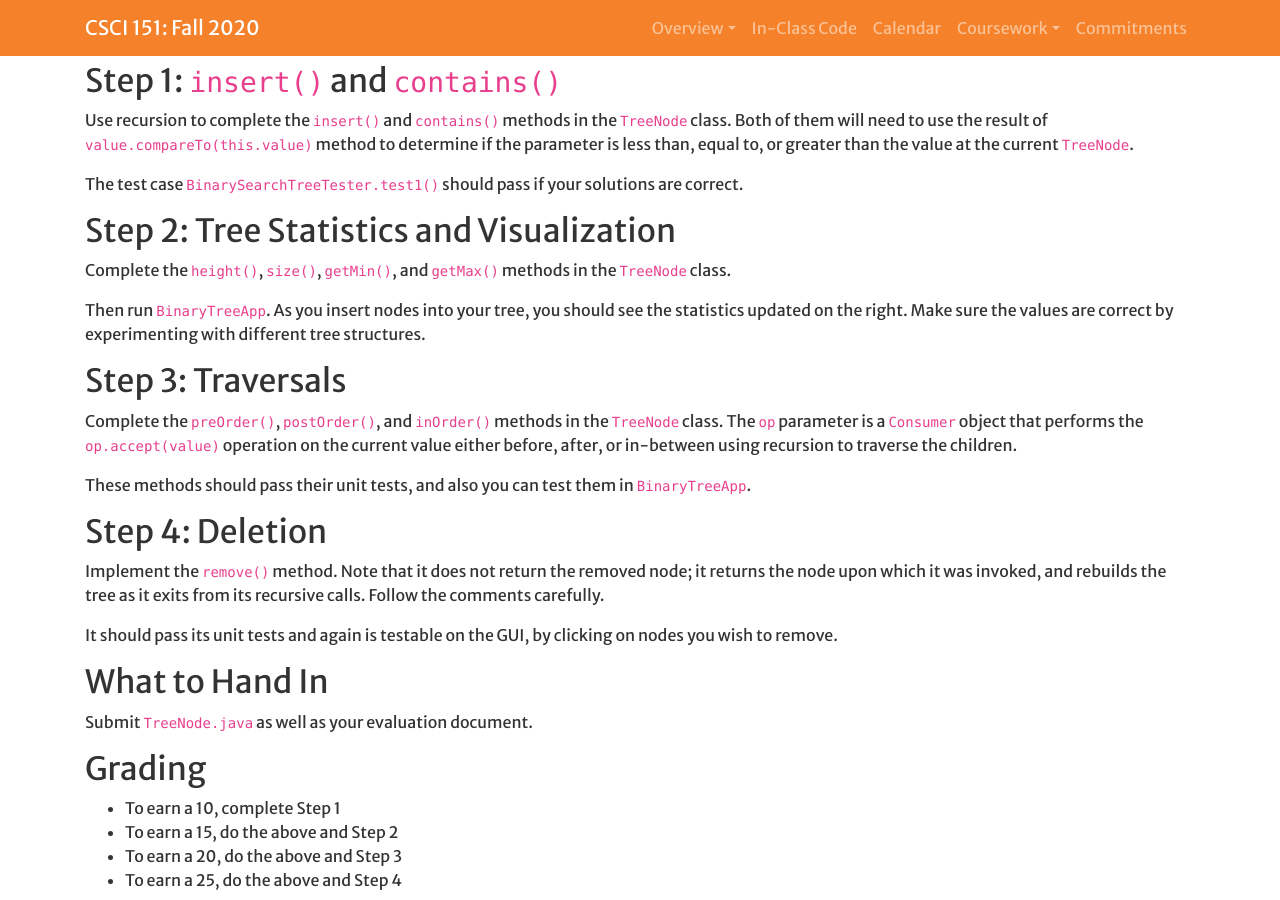
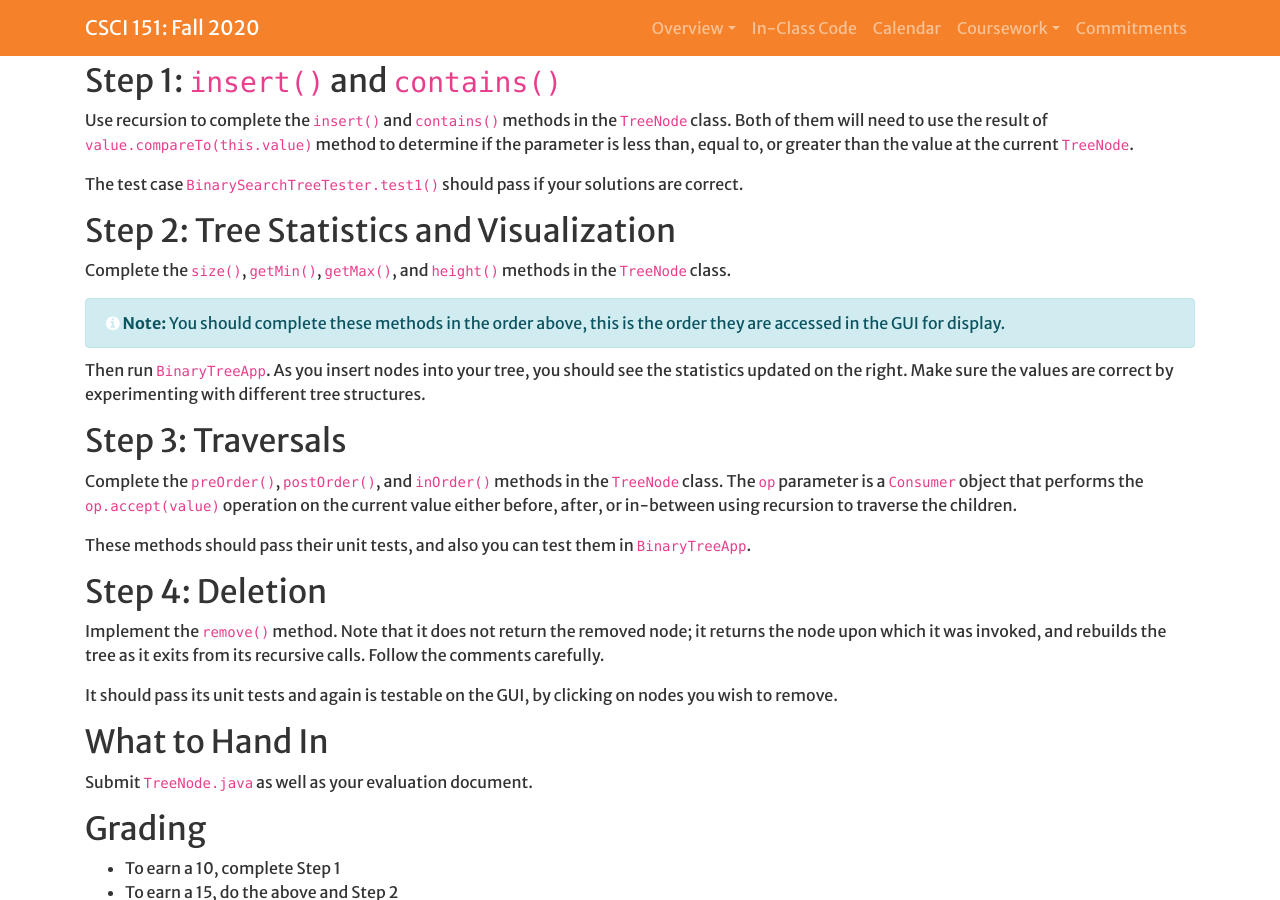
Before and after one commit to Hendrix-CS/csci151, a Jekyll site: the page built from labs/binarysearchtrees.md, in a window 1280 px wide and 900 px high, scrolled down 2148 px. Built offline with Jekyll 4.4.1, drawn with Linux system fonts in a browser that asks for light colours; a script that is not in the unit is left out; our own code applies the rules of GitHub Pages for plain Markdown files.

Commit message:
reorder stats section

```diff
--- a/labs/binarysearchtrees.md
+++ b/labs/binarysearchtrees.md
@@ -69,8 +69,10 @@ your solutions are correct.
 
 ## Step 2: Tree Statistics and Visualization
 
-Complete the `height()`, `size()`, `getMin()`, and `getMax()` methods in
+Complete the `size()`, `getMin()`, `getMax()`, and `height()` methods in
 the `TreeNode` class.
+
+{% include note.html content="You should complete these methods in the order above, this is the order they are accessed in the GUI for display." %}
 
 Then run `BinaryTreeApp`. As you insert nodes into your
 tree, you should see the statistics updated on the right. Make sure the
```
